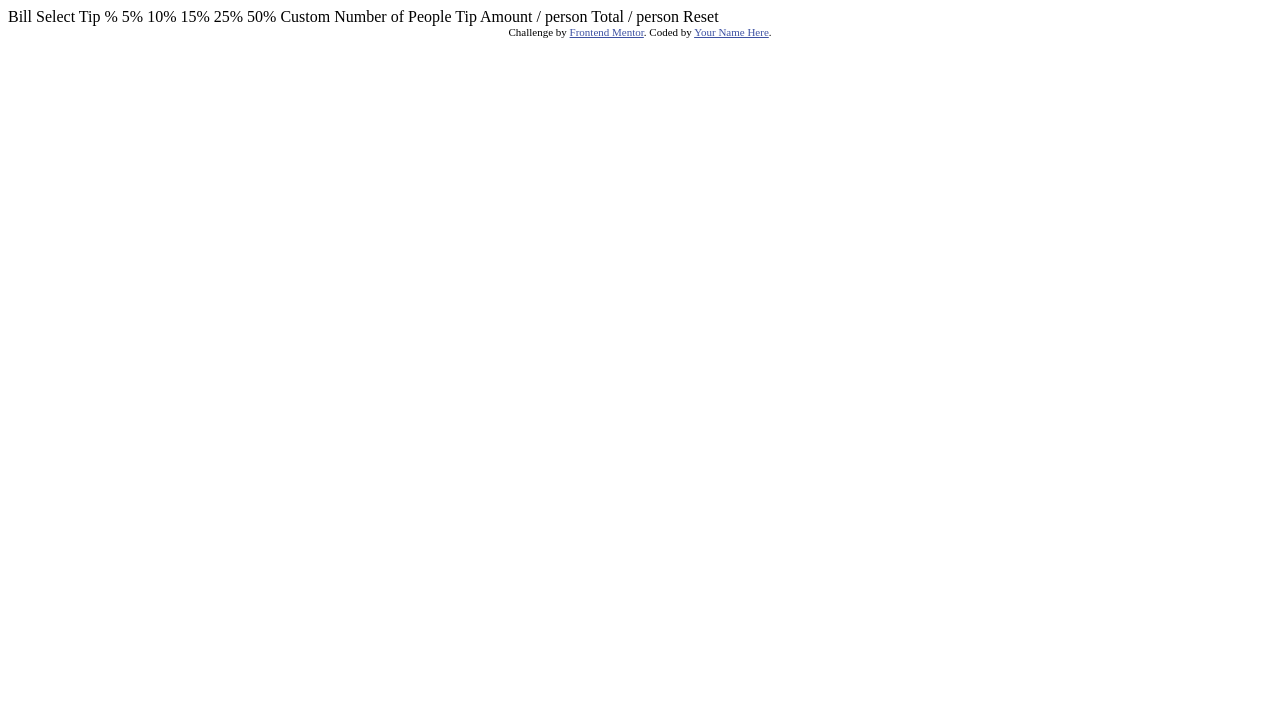
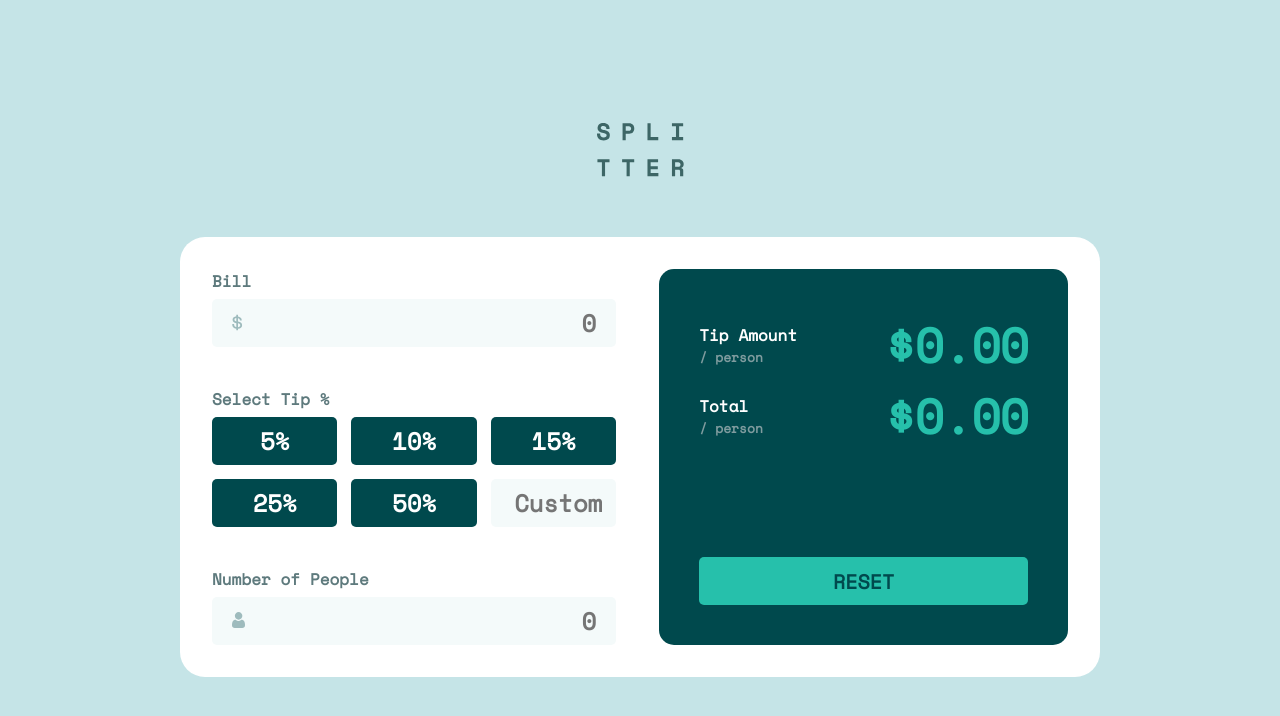
Before and after one commit to underhr/tip-calculator-app, a plain HTML site: page index.html in a window 1280 px wide. Drawn offline with Linux system fonts and the light colour scheme.

Commit message:
finished project

```diff
--- a/index.html
+++ b/index.html
@@ -2,43 +2,59 @@
 <html lang="en">
 <head>
   <meta charset="UTF-8">
-  <meta name="viewport" content="width=device-width, initial-scale=1.0"> <!-- displays site properly based on user's device -->
-
+  <meta name="viewport" content="width=device-width, initial-scale=1.0">
   <link rel="icon" type="image/png" sizes="32x32" href="./images/favicon-32x32.png">
-
+  <link rel="stylesheet" type="text/css" href="styles/styles.css">
   <title>Frontend Mentor | Tip calculator app</title>
-
-  <!-- Feel free to remove these styles or customise in your own stylesheet 👍 -->
-  <style>
-    .attribution { font-size: 11px; text-align: center; }
-    .attribution a { color: hsl(228, 45%, 44%); }
-  </style>
 </head>
 <body>
+  <img src="images/logo.svg" alt="logo.svg">
 
-  Bill
+  <div id="container">
+    <div id="calculator-container">
+      <div class="calculatorSection">
+        <label for="bill">Bill</label>
+        <input type="text" id="billInput" name="bill" placeholder="0">
+        <img src="images/icon-dollar.svg" alt="Dollar sign" class="inputImg">
+      </div>
 
-  Select Tip %
-  5%
-  10%
-  15%
-  25%
-  50%
-  Custom
+      <div class="calculatorSection">
+        <label>Select Tip %</label>
+        <div id="tipGrid">
+          <div id="5per">5%</div>
+          <div id="10per">10%</div>
+          <div id="15per">15%</div>
+          <div id="25per">25%</div>
+          <div id="50per">50%</div>
+          <input type="text" id="customTip" name="customTip" placeholder="Custom">
+        </div>
+      </div>
 
-  Number of People
+      <div class="calculatorSection">
+        <label for="people">Number of People</label>
+        <input type="text" id="numberPeople" name="people" placeholder="0">
+        <img src="images/icon-person.svg" alt="Person icon" class="inputImg">
+      </div>
+    </div>
 
-  Tip Amount
-  / person
-
-  Total
-  / person
-
-  Reset
-
-  <div class="attribution">
-    Challenge by <a href="https://www.frontendmentor.io?ref=challenge" target="_blank">Frontend Mentor</a>.
-    Coded by <a href="#">Your Name Here</a>.
+    <div id="display-container">
+      <div id="displayTop">
+        <div class="item">
+          <div class="text">
+            <label>Tip Amount</label>
+            <span class="subLabel">/ person</span></div>
+          <div class="price" id="tipAmount">$0.00</div>
+        </div>
+        <div class="item">
+          <div class="text">
+            <label>Total</label>
+            <span class="subLabel">/ person</span></div>
+          <div class="price" id="total">$0.00</div>
+        </div>
+      </div>
+      <button id="reset">RESET</button>
+    </div>
   </div>
+  <script src="index.js"></script>
 </body>
 </html>
--- /dev/null
+++ b/index.js
@@ -0,0 +1,56 @@
+let billInput = document.getElementById('billInput');
+let customTip = document.getElementById('customTip');
+let numberPeople = document.getElementById('numberPeople');
+let tipAmount = document.getElementById('tipAmount');
+let total = document.getElementById('total');
+let reset = document.getElementById('reset');
+
+document.addEventListener('input', function calculate(event) {
+    if (event.target.matches('#billInput, #customTip, #numberPeople')) {
+        updateCalculation();
+    }
+});
+
+/* Tip Selection */
+const tipGrid = document.getElementById('tipGrid');
+let selectedTip = 0;
+
+tipGrid.addEventListener('click', function (event) {
+    if (event.target.tagName === 'DIV' && event.target.id !== "tipGrid") {
+        [...tipGrid.children].forEach(child => child.classList.remove('activeTip'));
+        event.target.classList.add('activeTip');
+        selectedTip = parseInt(event.target.textContent) || 0;
+        customTip.value = ''; // Clear custom tip when a preset tip is selected
+        updateCalculation();
+    }
+});
+
+/* Custom Tip Input */
+document.getElementById("customTip").addEventListener("input", function (event) {
+    selectedTip = parseFloat(event.target.value) || 0;
+    [...tipGrid.children].forEach(child => child.classList.remove('activeTip')); // Remove active tip highlight
+    updateCalculation();
+});
+
+/* Calculation Function */
+function updateCalculation() {
+    const bill = parseFloat(billInput.value) || 0;
+    const tip = selectedTip || 0;
+    const people = parseInt(numberPeople.value) || 1; // Ensure at least 1 person
+    const tipValue = ((bill * (tip / 100)) / people).toFixed(2);
+    tipAmount.innerHTML = '$' + tipValue;
+    const totalPerPerson = ((bill / people) + parseFloat(tipValue)).toFixed(2);
+    total.innerHTML = '$' + totalPerPerson;
+}
+
+/* Reset Function */
+reset.addEventListener('click', function () {
+    billInput.value = '';
+    customTip.value = '';
+    numberPeople.value = '';
+    selectedTip = 0;
+    tipAmount.innerHTML = '$0.00';
+    total.innerHTML = '$0.00';
+
+    [...tipGrid.children].forEach(child => child.classList.remove('activeTip')); // Clear tip selection
+});
--- /dev/null
+++ b/styles/styles.scss
@@ -0,0 +1,144 @@
+$strongCyan: hsl(172, 67%, 45%);
+$darkCyan: hsl(183, 100%, 15%);
+$darkGrayishCyan: hsl(186, 14%, 43%);
+$grayishCyan: hsl(184, 14%, 56%);
+$lightGreyishCyan: hsl(185, 41%, 84%);
+$veryLightGreyishCyan: hsl(189, 41%, 97%);
+
+@mixin flex($justify, $align, $direction) {
+    display: flex;
+    justify-content: $justify;
+    align-items: $align;
+    flex-direction: $direction;
+}
+@font-face {
+    font-family: spaceMono;
+    src: url('../fonts/Space_Mono/SpaceMono-Regular.ttf');
+}
+
+* {
+    margin: 0;
+    box-sizing: border-box;
+    font-family: spaceMono;
+}
+
+body {
+    background-color: $lightGreyishCyan;
+    height: 100vh;
+    @include flex(center, center, column);
+    gap: 60px;
+
+    #container {
+    background-color: white;
+    width: 920px;
+    border-radius: 25px;
+    padding: 32px;
+    @include flex(center, center, row);
+    gap: 43px;
+        #calculator-container {
+            width: 50%;
+            @include flex(center, flex-start, column);
+            gap: 40px;
+            .calculatorSection {
+                width: 100%;
+                @include flex(center, flex-start, column);
+                gap: 6px;
+                position: relative;
+                label {
+                    color: $darkGrayishCyan;
+                    font-weight: bold;
+                    font-weight: 16px;
+                }
+                img {
+                    position: absolute;
+                    top: 45px;
+                    left: 20px;
+                }
+                input {
+                    background-color: $veryLightGreyishCyan;
+                    width: 100%;
+                    height: 48px;
+                    border: none;
+                    border-radius: 5px;
+                    text-align: right;
+                    padding-right: 20px;
+                    font-weight: bold;
+                    font-size: 24px;
+                    color: $darkCyan;
+                    cursor: pointer;
+                    &:focus {
+                        outline: 2px solid $strongCyan;
+                    }
+                }
+                #tipGrid {
+                    width: 100%;
+                    display: grid;
+                    gap: 14px;
+                    grid-template-columns: 1fr 1fr 1fr;
+                    div{
+                        background-color: $darkCyan;
+                        border-radius: 5px;
+                        padding: 6px 13px;
+                        text-align: center;
+                        color: white;
+                        font-weight: bold;
+                        font-size: 24px;
+                        cursor: pointer;
+                    }
+                    .activeTip {
+                        background-color: $strongCyan;
+                        color: $darkCyan;
+                    }
+                    #custom {
+                        background-color: $veryLightGreyishCyan;
+                        color: $darkGrayishCyan;
+                    }
+                    input {
+                        padding-right: 14px;
+                    }
+                }
+            }
+        }
+        #display-container {
+            background-color: $darkCyan;
+            border-radius: 15px;
+            padding: 40px;
+            width: 50%;
+            height: 100%;
+            @include flex(space-between, center, column);
+            #displayTop {
+                width: 100%;
+                .item {
+                    font-weight: bold;
+                    @include flex(space-between, center, row);
+                    .text {
+                        @include flex(center, flex-start, column);
+                        label {
+                            color: white;
+                            font-size: 16px;
+                        }
+                        .subLabel {
+                            color: $grayishCyan;
+                            font-size: 13px;
+                        }
+                    }
+                    .price{
+                        color: $strongCyan;
+                        font-size: 48px;
+                        letter-spacing: -1px;
+                    }
+                }
+            }
+            #reset {
+                width: 100%;
+                height: 48px;
+                background-color: $strongCyan;
+                color: $darkCyan;
+                border: none;
+                font-size: 20px;
+                font-weight: bold;
+                border-radius: 5px;
+            }
+        }
+    }
+}
```
Also changed, not shown: fonts/Space_Mono/OFL.txt (added), fonts/Space_Mono/SpaceMono-Bold.ttf (added), fonts/Space_Mono/SpaceMono-BoldItalic.ttf (added), fonts/Space_Mono/SpaceMono-Italic.ttf (added), fonts/Space_Mono/SpaceMono-Regular.ttf (added), styles/styles.css (added), 1 other file.
